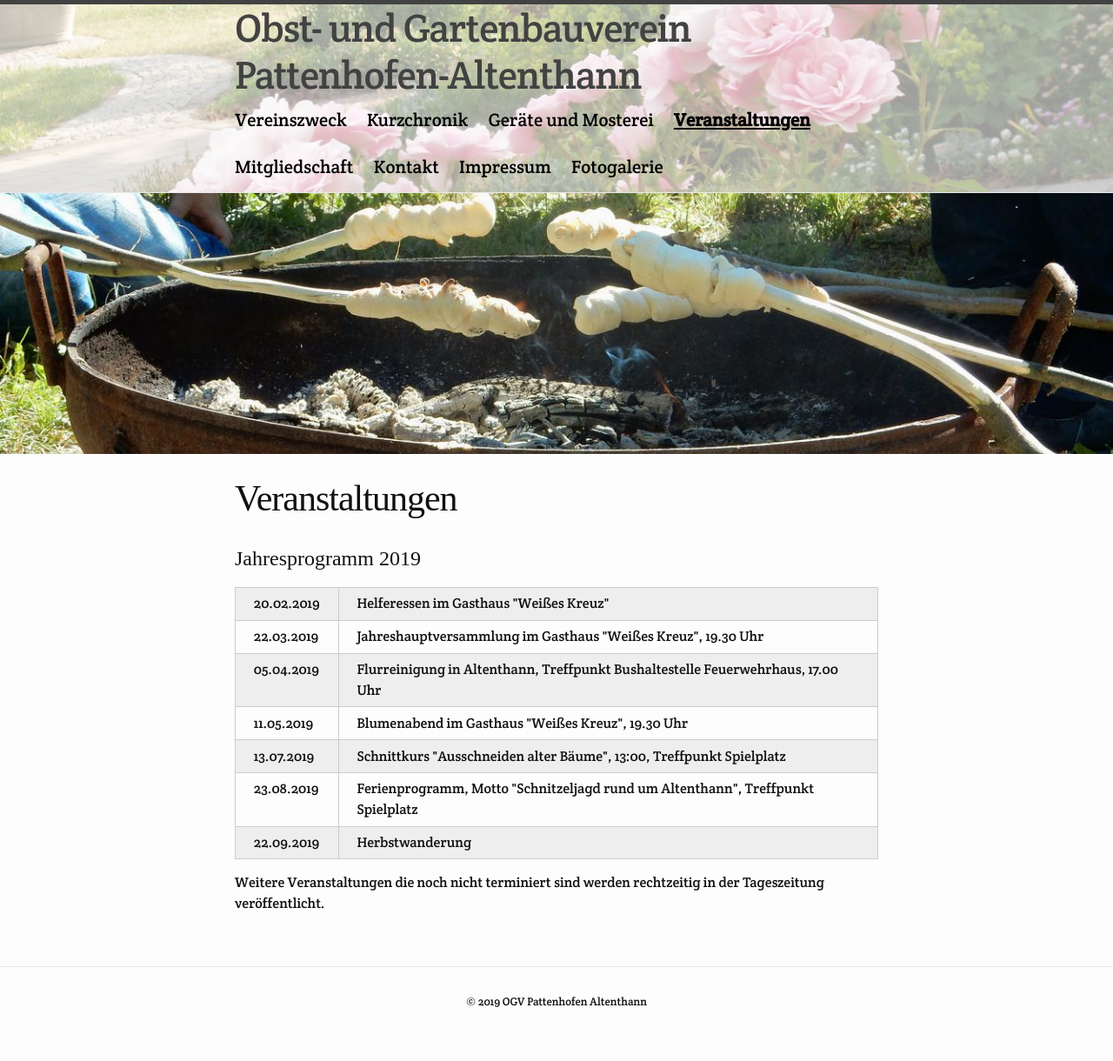
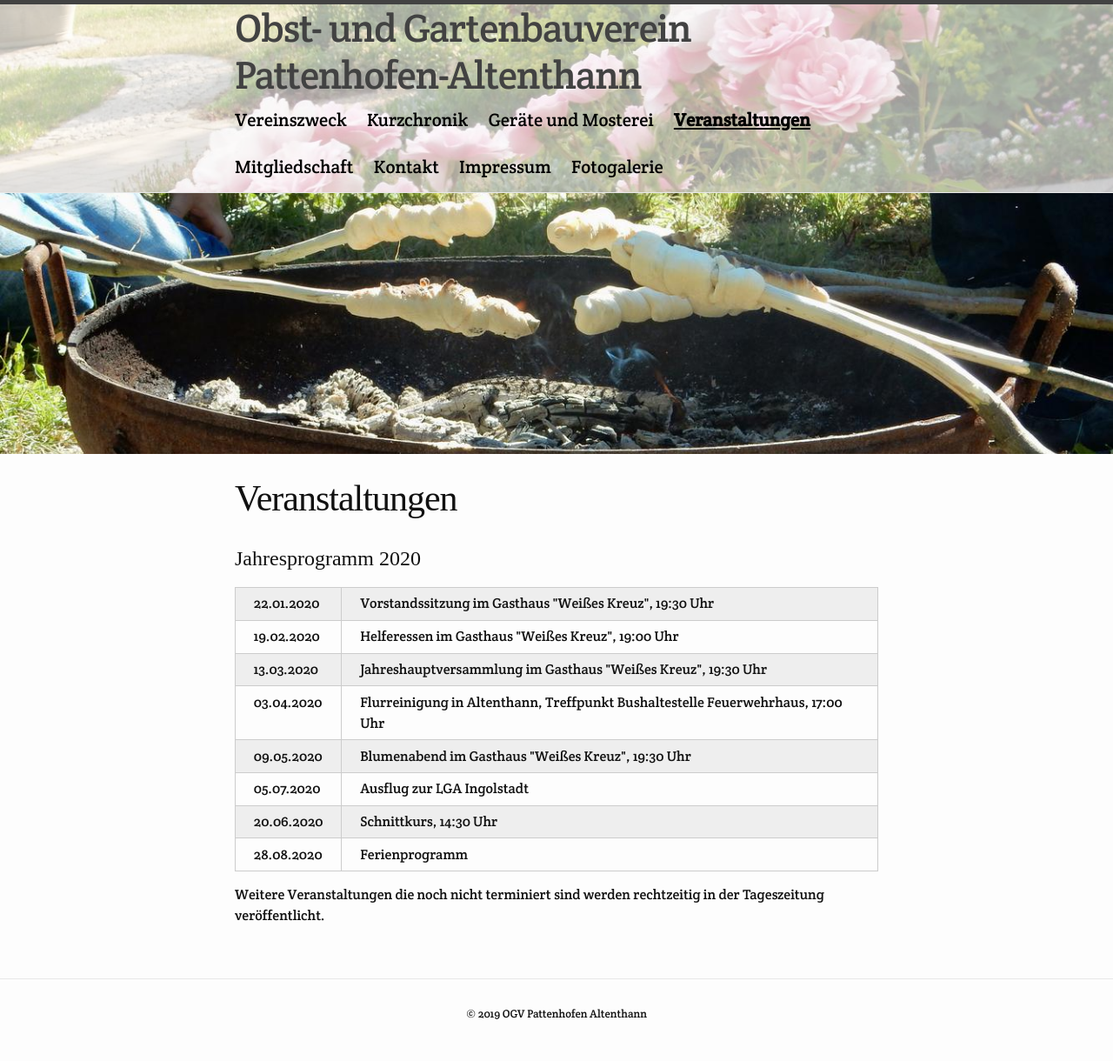
Before and after one commit to markuseckstein/ogv, a Jekyll site: the page built from veranstaltungen.html, in a window 1280 px wide. Shown: the whole page at 87% size. Built offline with Jekyll 4.4.1, drawn with Linux system fonts in a browser that asks for light colours; some web fonts are replaced.

Commit message:
update veranstaltungen 2020

```diff
--- a/veranstaltungen.html
+++ b/veranstaltungen.html
@@ -7,39 +7,43 @@ teaser-image: veranstaltungen
 ---
 
 <h1>
-    Jahresprogramm 2019</h1>
+    Jahresprogramm 2020</h1>
 <p>
     <table>
         <tr>
-            <td class="no-wrap">20.02.2019</td>
-                <td>Helferessen im Gasthaus "Weißes Kreuz"</td>
-            </tr>
+            <td class="no-wrap">22.01.2020</td>
+            <td>Vorstandssitzung im Gasthaus "Weißes Kreuz", 19:30 Uhr</td>
+        </tr>
         <tr>
-            <td class="no-wrap">22.03.2019</td>
-            <td>Jahreshauptversammlung im Gasthaus "Weißes Kreuz", 19.30 Uhr</td>
+            <td class="no-wrap">19.02.2020</td>
+            <td>Helferessen im Gasthaus "Weißes Kreuz", 19:00 Uhr</td>
+        </tr>
+        <tr>
+            <td class="no-wrap">13.03.2020</td>
+            <td>Jahreshauptversammlung im Gasthaus "Weißes Kreuz", 19:30 Uhr</td>
         </tr>
 
         <tr>
-            <td class="no-wrap">05.04.2019</td>
-            <td>Flurreinigung in Altenthann, Treffpunkt Bushaltestelle Feuerwehrhaus, 17.00 Uhr</td>
+            <td class="no-wrap">03.04.2020</td>
+            <td>Flurreinigung in Altenthann, Treffpunkt Bushaltestelle Feuerwehrhaus, 17:00 Uhr</td>
         </tr>
         <tr>
-            <td class="no-wrap">11.05.2019</td>
-            <td>Blumenabend im Gasthaus "Weißes Kreuz", 19.30 Uhr</td>
+            <td class="no-wrap">09.05.2020</td>
+            <td>Blumenabend im Gasthaus "Weißes Kreuz", 19:30 Uhr</td>
         </tr>
         <tr>
-            <td class="no-wrap">13.07.2019</td>
-            <td>Schnittkurs "Ausschneiden alter Bäume", 13:00, Treffpunkt Spielplatz</td>
+            <td class="no-wrap">05.07.2020</td>
+            <td>Ausflug zur LGA Ingolstadt</td>
         </tr>
         <tr>
-            <td class="no-wrap">23.08.2019</td>
-            <td>Ferienprogramm, Motto "Schnitzeljagd rund um Altenthann", Treffpunkt Spielplatz</td>
+            <td class="no-wrap">20.06.2020</td>
+            <td>Schnittkurs, 14:30 Uhr</td>
+        </tr>
+        <tr>
+            <td class="no-wrap">28.08.2020</td>
+            <td>Ferienprogramm</td>
         </tr>
 
-        <tr>
-            <td class="no-wrap">22.09.2019</td>
-            <td>Herbstwanderung</td>
-        </tr>
     </table>
 </p>
 <p>
```
